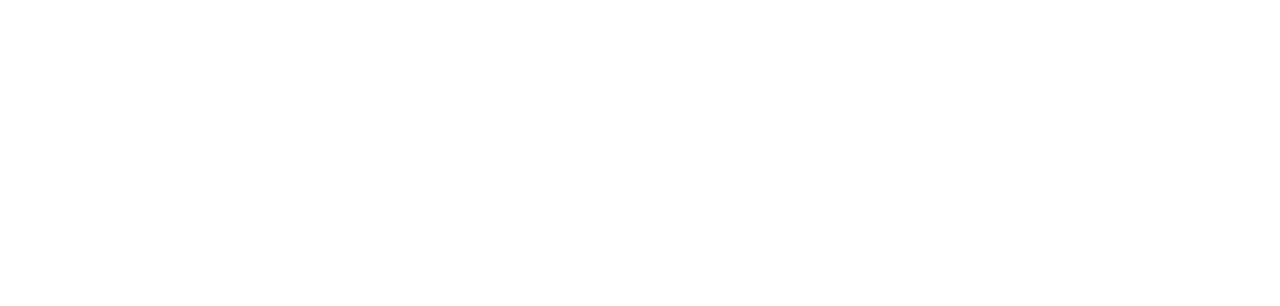
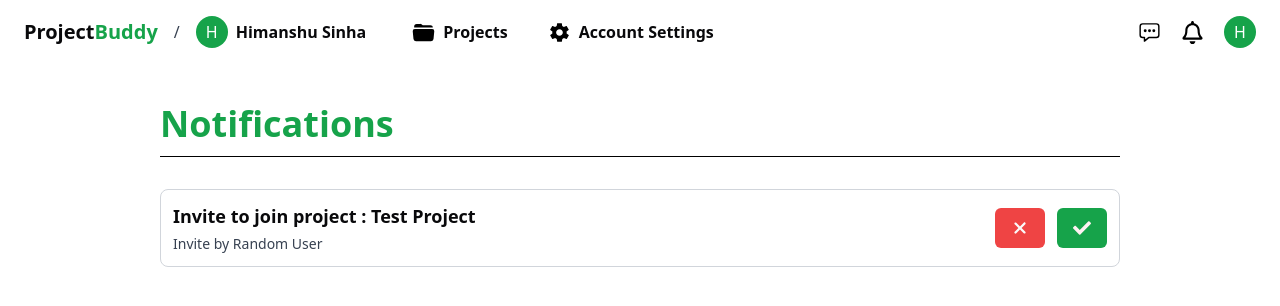
Before and after one commit to HimanshuS1nha/Project-Buddy, a React (Vite) app in the folder client/: page /dashboard/notifications in a window 1280 px wide. Before the commit this address had no page. Shown: the top 306 px of the page. Built offline with nearby package versions, Linux system fonts and the light colour scheme.

Commit message:
notifications page UI complete

```diff
--- a/client/src/App.tsx
+++ b/client/src/App.tsx
@@ -8,6 +8,7 @@
 import ProjectsPage from "./pages/Dashboard/ProjectsPage";
 import ChatsPage from "./pages/Dashboard/ChatsPage";
 import SettingsPage from "./pages/Dashboard/SettingsPage";
+import NotificationsPage from "./pages/Dashboard/NotificationsPage";
 
 const App = () => {
   return (
@@ -20,6 +21,7 @@
       <Route path="/dashboard/projects" Component={ProjectsPage} />
       <Route path="/dashboard/settings" Component={SettingsPage} />
       <Route path="/dashboard/chats" Component={ChatsPage} />
+      <Route path="/dashboard/notifications" Component={NotificationsPage} />
     </Routes>
   );
 };
--- a/client/src/components/Dashboard/Header.tsx
+++ b/client/src/components/Dashboard/Header.tsx
@@ -64,7 +64,12 @@
         >
           <IoChatboxEllipsesOutline color="black" size={23} />
         </Link>
-        <FaRegBell size={23} color="black" />
+        <Link
+          to={"/dashboard/notifications"}
+          className="hover:scale-105 delay-100 transition-all"
+        >
+          <FaRegBell size={23} color="black" />
+        </Link>
         <DropdownMenu>
           <DropdownMenuTrigger>
             <div className="bg-green-600 w-8 h-8 rounded-full flex justify-center items-center">
--- a/client/src/pages/Dashboard/NotificationsPage.tsx
+++ b/client/src/pages/Dashboard/NotificationsPage.tsx
@@ -1,9 +1,40 @@
+import { FaXmark } from "react-icons/fa6";
+import { FaCheck } from "react-icons/fa";
+
 import Header from "@/components/Dashboard/Header";
+import { Button } from "@/components/ui/button";
 
 const NotificationsPage = () => {
   return (
     <div className="w-full h-screen">
-      <Header active="settings" />
+      <Header />
+
+      <div className="mt-10 px-40 flex flex-col gap-y-8 pb-10">
+        <div className="flex flex-col gap-y-3">
+          <p className="text-4xl font-semibold text-green-600">Notifications</p>
+          <div className="w-full h-[0.5px] bg-black" />
+        </div>
+
+        <div className="flex flex-col gap-y-5">
+          <div className="flex justify-between items-center p-3 border border-gray-300 rounded-lg">
+            <div className="flex flex-col gap-y-1">
+              <p className="text-lg font-semibold">
+                Invite to join project : Test Project
+              </p>
+              <p className="text-gray-700 text-sm">Invite by Random User</p>
+            </div>
+
+            <div className="flex gap-x-3 items-center">
+              <Button variant={"destructive"}>
+                <FaXmark size={18} />
+              </Button>
+              <Button>
+                <FaCheck size={18} />
+              </Button>
+            </div>
+          </div>
+        </div>
+      </div>
     </div>
   );
 };
```
